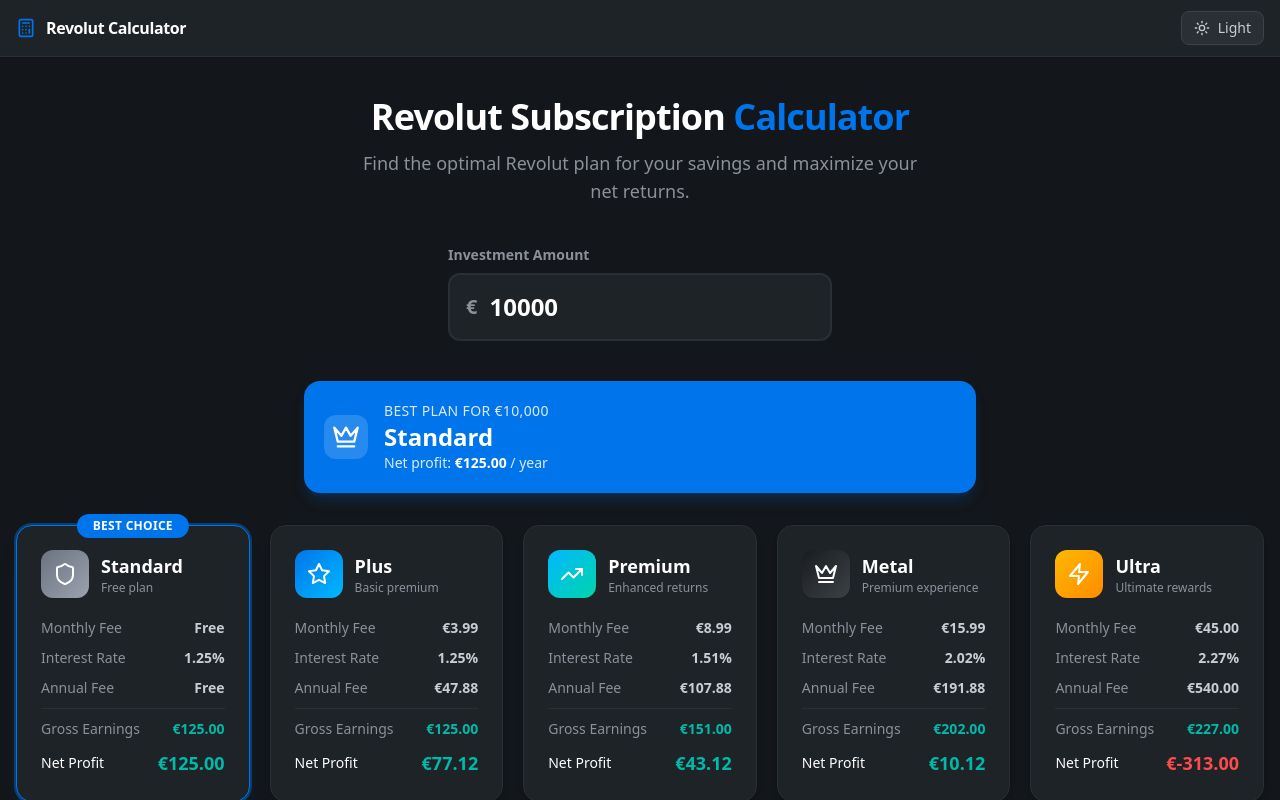
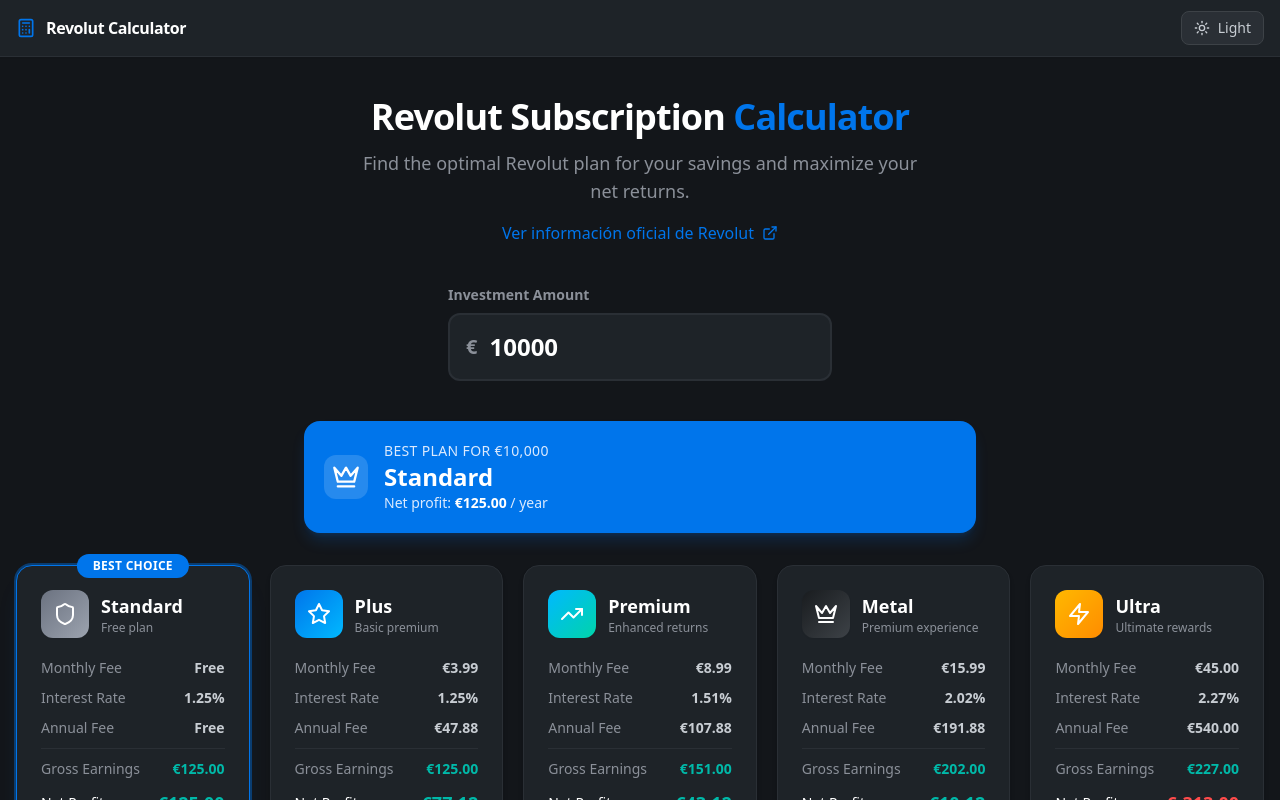
Before and after one commit to juanjecilla/revolut-interest-calculator-bolt, a React (Vite) app: page / in a window 1280 px wide. Shown: the top 800 px of the page. Built offline with nearby package versions, Linux system fonts and the light colour scheme.

Commit message:
Add Revolut pricing link

```diff
--- a/src/App.tsx
+++ b/src/App.tsx
@@ -1,5 +1,5 @@
 import React, { useState, useMemo, useEffect } from 'react';
-import { TrendingUp, Calculator, Crown, Star, Zap, Shield, Sun, Moon } from 'lucide-react';
+import { TrendingUp, Calculator, Crown, Star, Zap, Shield, Sun, Moon, ExternalLink } from 'lucide-react';
 
 interface Plan {
   name: string;
@@ -372,9 +372,18 @@ function App() {
             Revolut Subscription
             <span className="text-[#0075EB]"> Calculator</span>
           </h1>
-          <p className={`text-lg max-w-xl mx-auto ${textSecondary}`}>
+          <p className={`text-lg max-w-xl mx-auto mb-4 ${textSecondary}`}>
             Find the optimal Revolut plan for your savings and maximize your net returns.
           </p>
+          <a
+            href="https://www.revolut.com/es-ES/our-pricing-plans/"
+            target="_blank"
+            rel="noopener noreferrer"
+            className="inline-flex items-center gap-2 text-[#0075EB] font-medium hover:underline transition-all"
+          >
+            Ver información oficial de Revolut
+            <ExternalLink className="w-4 h-4" />
+          </a>
         </div>
 
         {/* Amount Input */}
```
